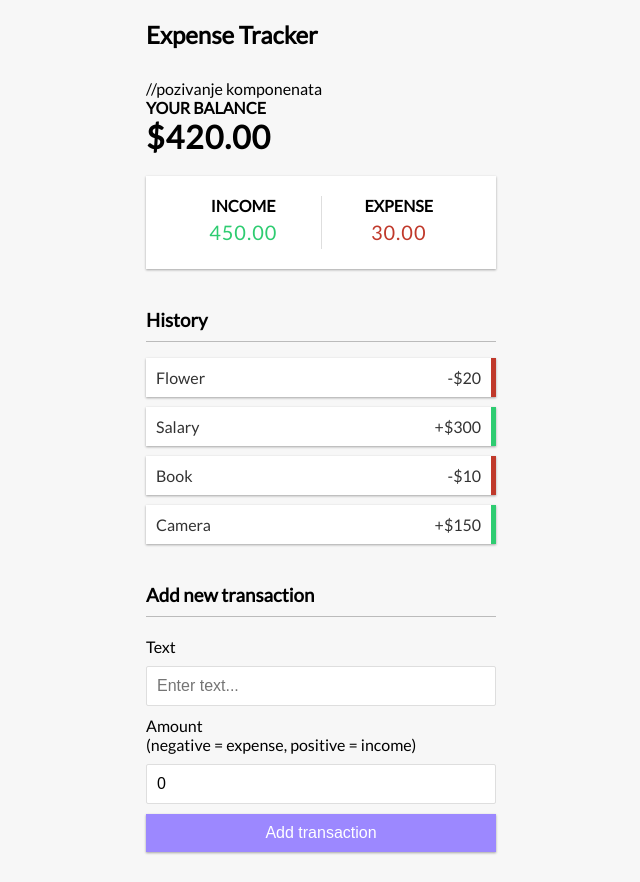
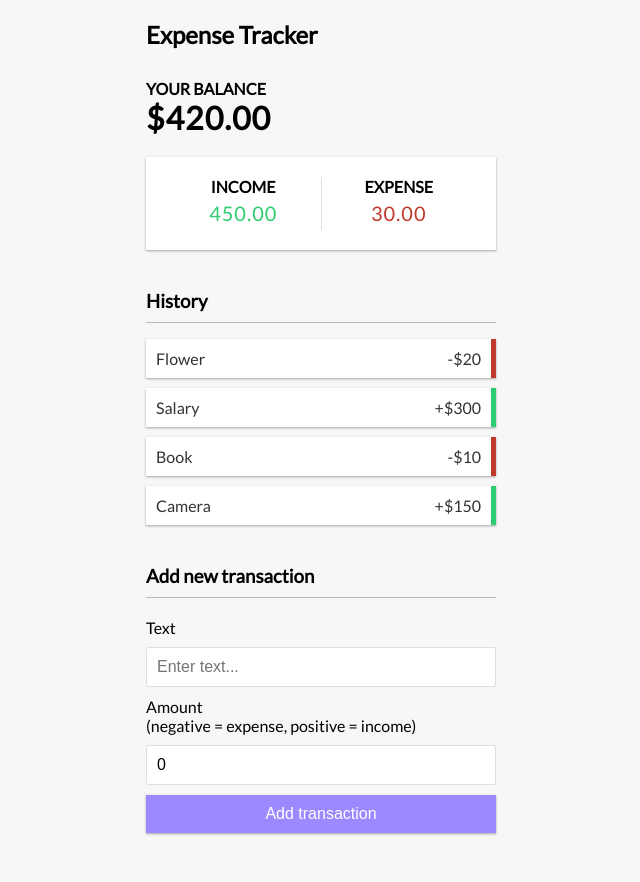
Before and after one commit to OkicB/Expense-Tracker---React-App, a React (Create React App) app: page / in a window 1280 px wide. Shown: the whole page, without its empty margins (319-959 px from the left). Built offline with nearby package versions, Linux system fonts and the light colour scheme; the HTML template or start-up script is replaced by a standard one.

Commit message:
Update App.js

```diff
--- a/src/App.js
+++ b/src/App.js
@@ -6,16 +6,12 @@ import { IncomeExpenses } from './components/IncomeExpenses';
 import { TransactionList } from './components/TransactionList';
 import { AddTransaction } from './components/AddTransaction';
 import { GlobalProvider } from './context/GlobalState';
-        //    |
-        //   \ /
-        //omogućava kreiranje elemenata
 
 function App() {
   return (
     <GlobalProvider>
       <Header />
       <div className="container">
-        //pozivanje komponenata
         <Balance />
         <IncomeExpenses />
         <TransactionList />
```
